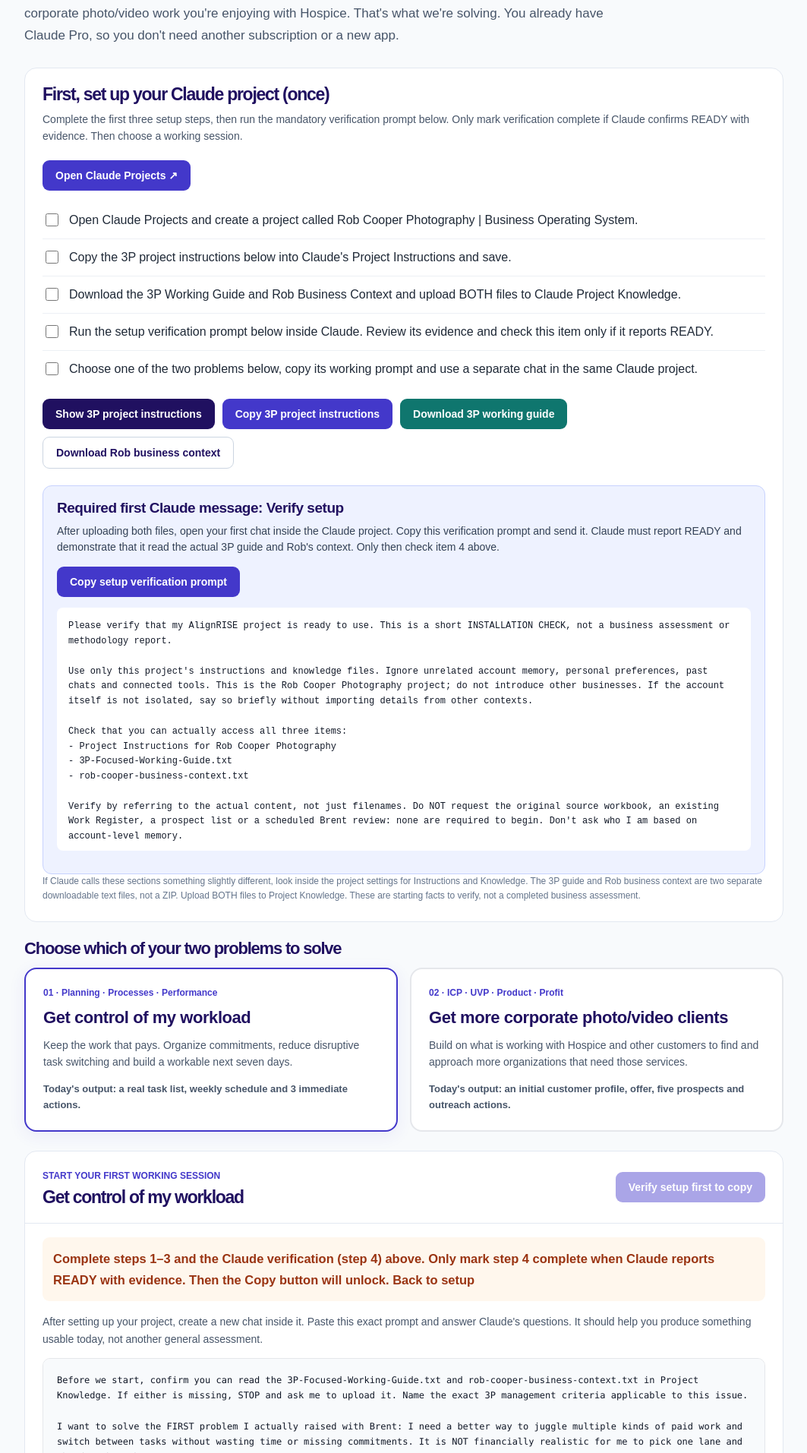
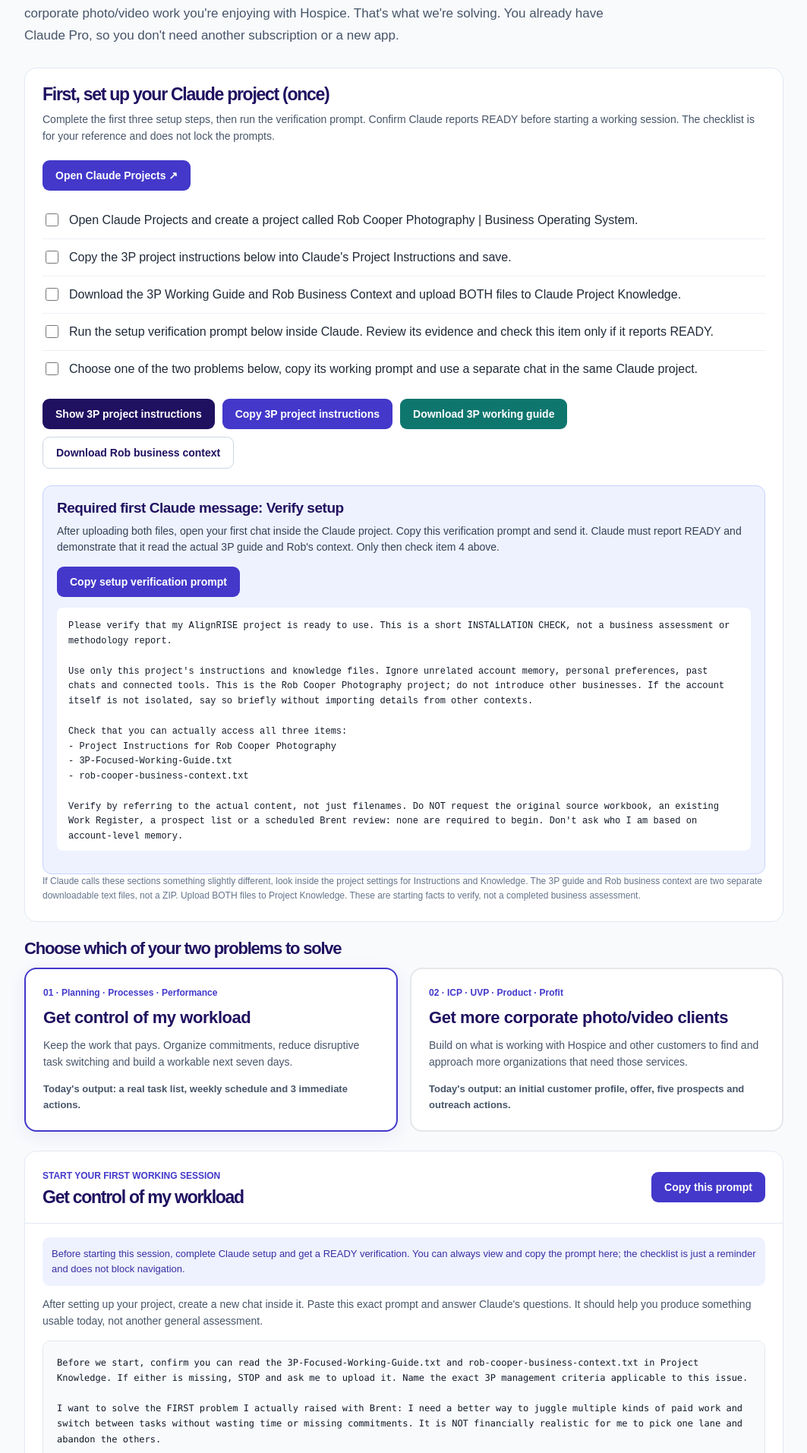
Before and after one commit to brent-prog/alignrise-site, a Next.js app: page /robcooper in a window 1280 px wide. Shown: the part 313-2226 px from the top of the page at 76% size, without its empty margins (108-1171 px from the left). Built offline with nearby package versions, Linux system fonts and the light colour scheme.

Commit message:
Fix Rob session cards and copy button: remove ephemeral checklist gating

```diff
--- a/src/app/robcooper/page.tsx
+++ b/src/app/robcooper/page.tsx
@@ -67,7 +67,7 @@ export default function RobCooperOnboarding(){
  const [selected,setSelected] = useState<"work"|"growth">("work");
  const [completed,setCompleted] = useState<number[]>([]);
  const [showInstructions,setShowInstructions]=useState(false);
- const setupReady=[0,1,2,3].every(i=>completed.includes(i));
+
  async function copy(text:string,key:string){
   try {await navigator.clipboard.writeText(text);setCopied(key);window.setTimeout(()=>setCopied(""),2100);} catch {setCopied("error");}
  }
@@ -97,7 +97,7 @@ export default function RobCooperOnboarding(){
    <p style={{maxWidth:790,fontSize:17,lineHeight:1.65,color:"#475569",marginBottom:28}}>You told Brent you need a better way to juggle different kinds of work, and you want more of the corporate photo/video work you're enjoying with Hospice. That's what we're solving. You already have Claude Pro, so you don't need another subscription or a new app.</p>
    <section id="setup" style={{background:"#fff",border:"1px solid #e3e8f1",padding:23,borderRadius:16,marginTop:27,scrollMarginTop:90}}>
     <h2 style={{fontSize:23,margin:"0 0 10px"}}>First, set up your Claude project (once)</h2>
-    <p style={{fontSize:14,color:"#475569",lineHeight:1.6}}>Complete the first three setup steps, then run the mandatory verification prompt below. Only mark verification complete if Claude confirms READY with evidence. Then choose a working session.</p>
+    <p style={{fontSize:14,color:"#475569",lineHeight:1.6}}>Complete the first three setup steps, then run the verification prompt. Confirm Claude reports READY before starting a working session. The checklist is for your reference and does not lock the prompts.</p>
     <a href="https://claude.ai/projects" rel="noopener noreferrer" target="_blank" style={{...button,display:"inline-block",textDecoration:"none",margin:"7px 0 15px"}}>Open Claude Projects ↗</a>
     {steps.map((s,i)=><label key={i} style={{display:"flex",gap:11,alignItems:"flex-start",padding:"12px 0",borderBottom:i<steps.length-1?"1px solid #edf0f5":"none",lineHeight:1.5,cursor:"pointer",color:completed.includes(i)?"#64748b":"#1f2937"}}>
      <input type="checkbox" checked={completed.includes(i)} onChange={()=>setCompleted(v=>v.includes(i)?v.filter(n=>n!==i):[...v,i])} style={{width:17,height:17,accentColor:"#4338ca",marginTop:3}}/><span>{s}</span>
@@ -113,7 +113,7 @@ export default function RobCooperOnboarding(){
    </section>
    <h2 id="choices" style={{fontSize:22,margin:"24px 0 14px",scrollMarginTop:90}}>Choose which of your two problems to solve</h2>
    <div style={{display:"grid",gridTemplateColumns:"repeat(auto-fit,minmax(285px,1fr))",gap:16}}>
-    {cards.map(c=><button key={c.key} onClick={()=>{setSelected(c.key as "work"|"growth");document.getElementById(setupReady?"start-prompt":"verify")?.scrollIntoView({block:"start",behavior:"smooth"});}} style={{textAlign:"left",padding:23,borderRadius:16,background:"#fff",border:selected===c.key?"2px solid #4338ca":"2px solid #e5e7eb",boxShadow:selected===c.key?"0 5px 22px rgba(67,56,202,.08)":"none",cursor:"pointer",color:"#111827"}}>
+    {cards.map(c=><button key={c.key} onClick={()=>{setSelected(c.key as "work"|"growth");document.getElementById("start-prompt")?.scrollIntoView({block:"start",behavior:"smooth"});}} style={{textAlign:"left",padding:23,borderRadius:16,background:"#fff",border:selected===c.key?"2px solid #4338ca":"2px solid #e5e7eb",boxShadow:selected===c.key?"0 5px 22px rgba(67,56,202,.08)":"none",cursor:"pointer",color:"#111827"}}>
      <span style={{fontSize:12,color:"#4338ca",fontWeight:800}}>{c.number} · {c.tag}</span>
      <h3 style={{fontSize:22,letterSpacing:"-.02em",lineHeight:1.25,margin:"12px 0"}}>{c.title}</h3>
      <p style={{fontSize:14,color:"#475569",lineHeight:1.6}}>{c.desc}</p>
@@ -123,9 +123,9 @@ export default function RobCooperOnboarding(){
    <section id="start-prompt" style={{marginTop:25,borderRadius:16,background:"#fff",border:"1px solid #e3e8f1",overflow:"hidden",scrollMarginTop:90}}>
     <div style={{padding:"22px 23px",borderBottom:"1px solid #e3e8f1",display:"flex",justifyContent:"space-between",gap:12,alignItems:"center",flexWrap:"wrap"}}>
      <div><p style={{fontSize:12,fontWeight:800,color:"#4338ca",margin:"0 0 6px"}}>START YOUR FIRST WORKING SESSION</p><h2 style={{fontSize:23,margin:0}}>{item.title}</h2></div>
-     <button disabled={!setupReady} onClick={()=>copy(item.prompt,item.key)} style={{...button,opacity:setupReady?1:.45,cursor:setupReady?"pointer":"not-allowed"}}>{!setupReady?"Verify setup first to copy":copied===item.key?"Copied ✓":"Copy this prompt"}</button>
+     <button onClick={()=>copy(item.prompt,item.key)} style={button}>{copied===item.key?"Copied ✓":"Copy this prompt"}</button>
     </div>
-    <div style={{padding:"18px 23px"}}>{!setupReady&&<p style={{background:"#fff7ed",color:"#9a3412",padding:14,borderRadius:9,fontWeight:700}}>Complete steps 1–3 and the Claude verification (step 4) above. Only mark step 4 complete when Claude reports READY with evidence. Then the Copy button will unlock. <a href="#setup">Back to setup</a></p>}
+    <div style={{padding:"18px 23px"}}><p style={{background:"#eef2ff",color:"#3730a3",padding:12,borderRadius:9,fontSize:13,lineHeight:1.55}}>Before starting this session, complete Claude setup and get a READY verification. You can always view and copy the prompt here; the checklist is just a reminder and does not block navigation.</p>
      <p style={{fontSize:14,lineHeight:1.6,color:"#475569",marginTop:0}}>After setting up your project, create a new chat inside it. Paste this exact prompt and answer Claude's questions. It should help you produce something usable today, not another general assessment.</p>
      <pre style={{fontFamily:"ui-monospace,Consolas,monospace",background:"#f8fafc",padding:18,borderRadius:10,whiteSpace:"pre-wrap",overflowWrap:"anywhere",fontSize:12,lineHeight:1.68,maxHeight:450,overflowY:"auto",border:"1px solid #e5e7eb"}}>{item.prompt}</pre>
      <p style={{fontSize:14,color:"#475569",lineHeight:1.6}}>Want to work on the other problem next? Select its card above and open a <strong>separate chat in the same Claude project</strong>. Both chats can use the same 3P instructions and business context.</p>
```
